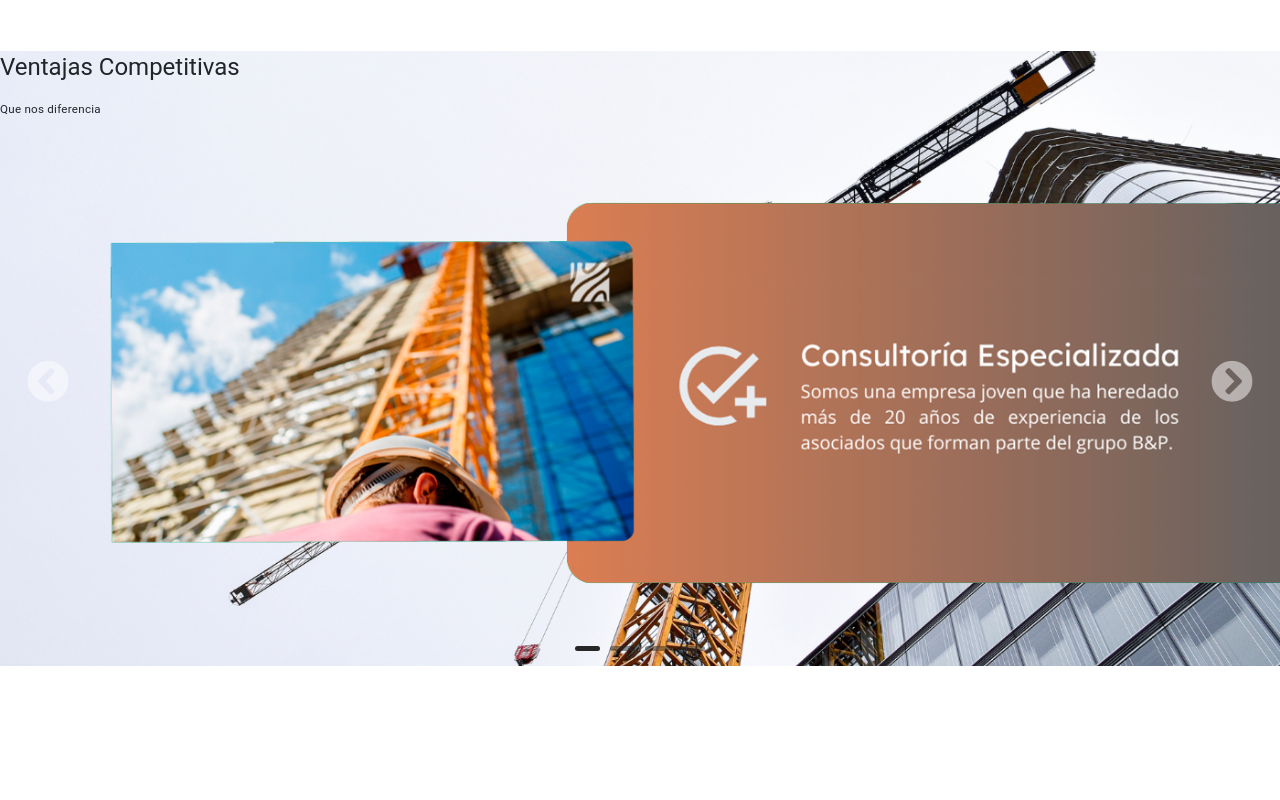
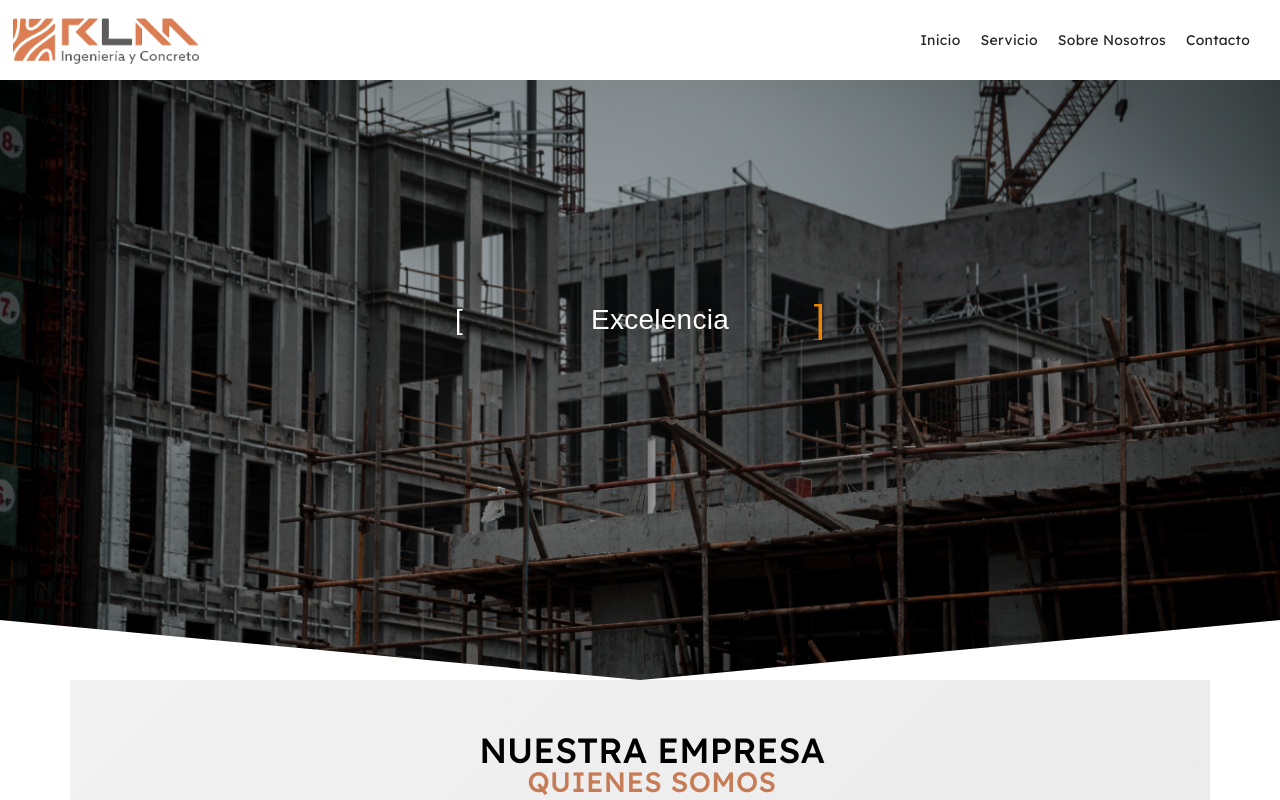
Before and after one commit to KervytRoy/BoilerplateLP, an Angular app: page / in a window 1280 px wide. Shown: the top 800 px of the page. Built offline with nearby package versions, Linux system fonts and the light colour scheme.

Commit message:
General Changes

```diff
--- a/src/app/app.component.html
+++ b/src/app/app.component.html
@@ -1,3 +1,7 @@
-
+<app-nav-bar></app-nav-bar>
+<app-header></app-header>
+<app-who-we-are></app-who-we-are>
 <app-flayers></app-flayers>
+<app-our-values></app-our-values>
+<app-footer></app-footer>
 <router-outlet />
--- a/src/app/components/flayers/flayers.component.html
+++ b/src/app/components/flayers/flayers.component.html
@@ -1,7 +1,7 @@
 <section #carouselContainer>
     <div class="calidad">
-      <h1 class="center-align">Ventajas Competitivas</h1>
-      <h5 class="center-align">Que nos diferencia</h5>
+      <h1 >Ventajas Competitivas</h1>
+      <h5 >Que nos diferencia</h5>
       <div class="slider">
         <div class="slide">
           <img src="./../../../assets/flayer-1.png" alt="Photo1" />
--- a/src/styles.scss
+++ b/src/styles.scss
@@ -1,4 +1,5 @@
 /* You can add global styles to this file, and also import other style files */
 
 html, body { height: 100%; }
-body { margin: 0; font-family: Roboto, "Helvetica Neue", sans-serif; }
+body { margin: 0; font-family: 'Lexend', sans-serif !important;}
+h1, h2, h3, h4, h5, h6 {font-family: 'Lexend', sans-serif !important;}
```
Also changed, not shown: src/assets/img/imagetipo.png (added).
